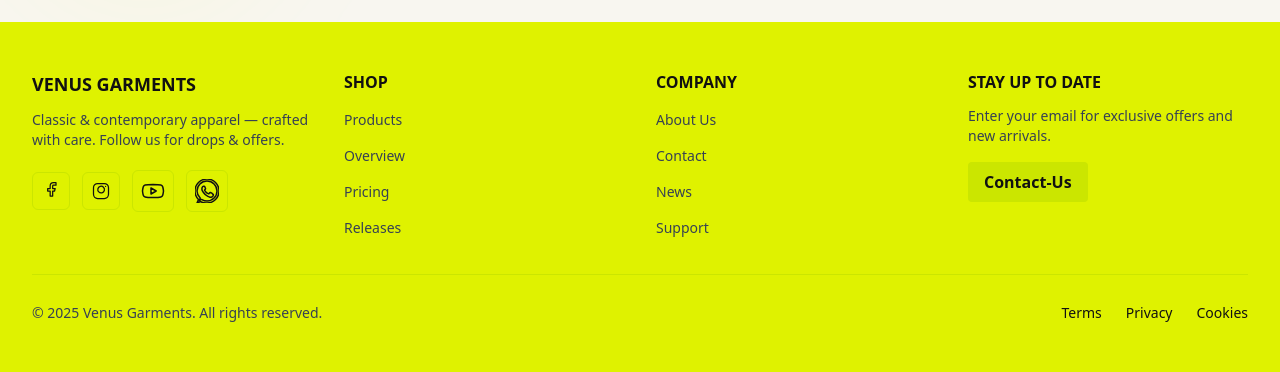
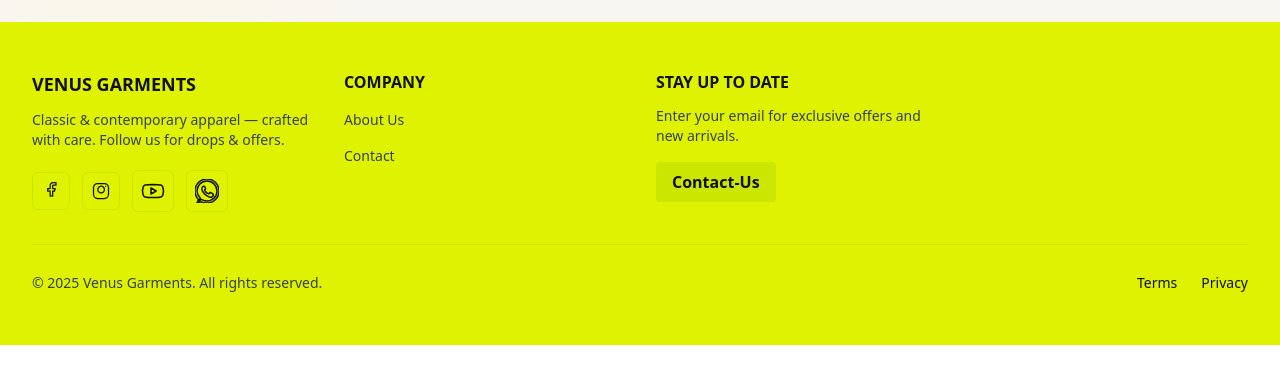
Before and after one commit to venusgarments/vg, a React (Vite) app in the folder s-ecom/: page / in a window 1280 px wide. Shown: the part 6335-6707 px from the top of the page. After the commit the page ends 6680 px from the top, so only its background shows below. Built offline with nearby package versions, Linux system fonts and the light colour scheme; no server answers.

Commit message:
comment out non working footer elements

```diff
--- a/s-ecom/src/Common/Footer.jsx
+++ b/s-ecom/src/Common/Footer.jsx
@@ -4,14 +4,22 @@ import { Link, useNavigate } from "react-router-dom";
 // --- REVISED: Footer uses Header's color scheme: BG #DFF200, Text #111111 ---
 
 const Icon = ({ children, ...props }) => (
-  <svg {...props} viewBox="0 0 24 24" fill="none" stroke="currentColor" strokeWidth="1.5" strokeLinecap="round" strokeLinejoin="round" xmlns="http://www.w3.org/2000/svg">
+  <svg
+    {...props}
+    viewBox="0 0 24 24"
+    fill="none"
+    stroke="currentColor"
+    strokeWidth="1.5"
+    strokeLinecap="round"
+    strokeLinejoin="round"
+    xmlns="http://www.w3.org/2000/svg"
+  >
     {children}
   </svg>
 );
 
 export default function Footer() {
-
-  const navigate = useNavigate()
+  const navigate = useNavigate();
   return (
     // CHANGE 1: Use Header's background and dark text color
     <footer className="bg-[#DFF200] text-[#111111]">
@@ -74,7 +82,7 @@ export default function Footer() {
               {/* WhatsApp */}
               <a
                 aria-label="WhatsApp"
-  href="https://wa.me/7500773292"  // change number if needed
+                href="https://wa.me/7500773292" // change number if needed
                 target="_blank"
                 rel="noopener noreferrer"
                 className="p-2 rounded-md border border-[#CBE600] hover:bg-[#CBE600] transition-colors"
@@ -83,15 +91,13 @@ export default function Footer() {
                   <path d="M20.52 3.48A11.8 11.8 0 0012 0 11.94 11.94 0 000 12a11.8 11.8 0 003.48 8.52L2 24l3.6-1.44A11.94 11.94 0 0012 24a11.94 11.94 0 0012-12c0-3.2-1.24-6.2-3.48-8.52zM12 22a9.9 9.9 0 01-5.04-1.4l-.36-.2-2.16.84.8-2.12-.24-.4A9.83 9.83 0 012 12c0-5.52 4.48-10 10-10s10 4.48 10 10-4.48 10-10 10zm5.2-7.6c-.28-.14-1.64-.8-1.88-.88-.24-.08-.4-.14-.56.14-.16.28-.64.88-.8 1.04-.14.16-.28.18-.52.06-.28-.14-1.18-.44-2.24-1.4-.82-.74-1.4-1.64-1.56-1.92-.16-.28-.02-.42.12-.56.12-.12.28-.32.42-.48.14-.16.18-.28.28-.48.1-.2.06-.36-.02-.5-.08-.14-.56-1.34-.76-1.84-.2-.48-.4-.42-.56-.42h-.48c-.16 0-.5.06-.76.36-.26.28-1 1-1 2.42s1.02 2.8 1.16 3c.14.2 2 3.2 4.84 4.48.68.3 1.2.48 1.6.62.68.22 1.3.18 1.78.1.54-.08 1.64-.66 1.88-1.3.24-.64.24-1.18.18-1.3-.06-.12-.22-.18-.5-.32z" />
                 </Icon>
               </a>
-
             </div>
           </div>
 
-          {/* Shop */}
-          <div className="md:col-span-3">
+          {/* Shop - TODO: Uncomment when pages are implemented */}
+          {/* <div className="md:col-span-3">
             <h4 className="text-[#111111] font-semibold mb-3">SHOP</h4>
             <ul className="space-y-2 text-sm text-gray-700">
-              {/* CHANGE 5: Navigation link hover now uses the header's link hover BG color */}
               <li>
                 <Link
                   to="/products"
@@ -125,7 +131,7 @@ export default function Footer() {
                 </Link>
               </li>
             </ul>
-          </div>
+          </div> */}
 
           {/* Company */}
           <div className="md:col-span-3">
@@ -148,7 +154,8 @@ export default function Footer() {
                   Contact
                 </Link>
               </li>
-              <li>
+              {/* TODO: Uncomment when pages are implemented */}
+              {/* <li>
                 <Link
                   to="/news"
                   className="py-1 px-2 -mx-2 rounded hover:bg-[#CBE600] transition-colors inline-block"
@@ -163,7 +170,7 @@ export default function Footer() {
                 >
                   Support
                 </Link>
-              </li>
+              </li> */}
             </ul>
           </div>
 
@@ -224,12 +231,13 @@ export default function Footer() {
               >
                 Privacy
               </Link>
-              <Link
+              {/* TODO: Uncomment when page is implemented */}
+              {/* <Link
                 to="/cookies"
                 className="py-1 px-2 -mx-2 rounded text-sm text-[#111111] hover:bg-[#CBE600] transition inline-block"
               >
                 Cookies
-              </Link>
+              </Link> */}
             </div>
           </div>
         </div>
```
Lines whose indentation alone changed are shown as unchanged.
